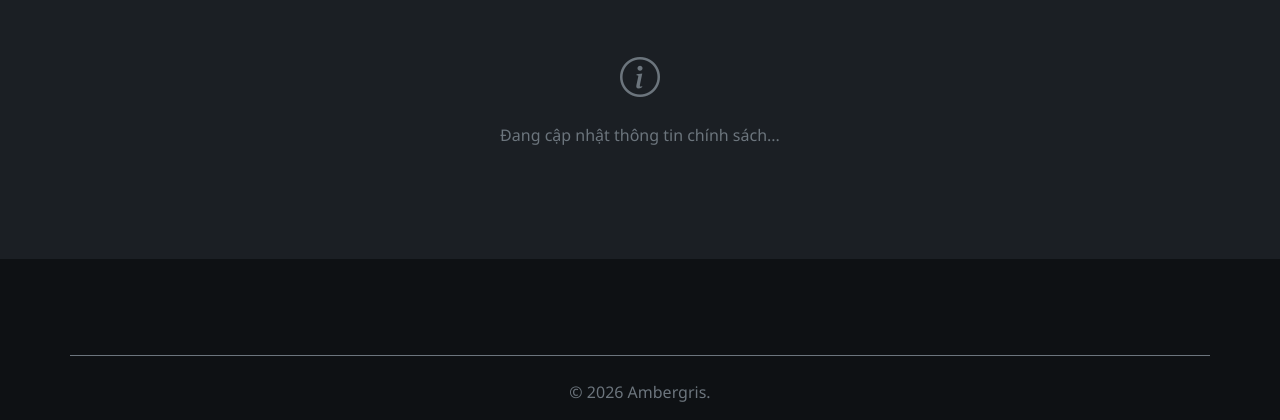
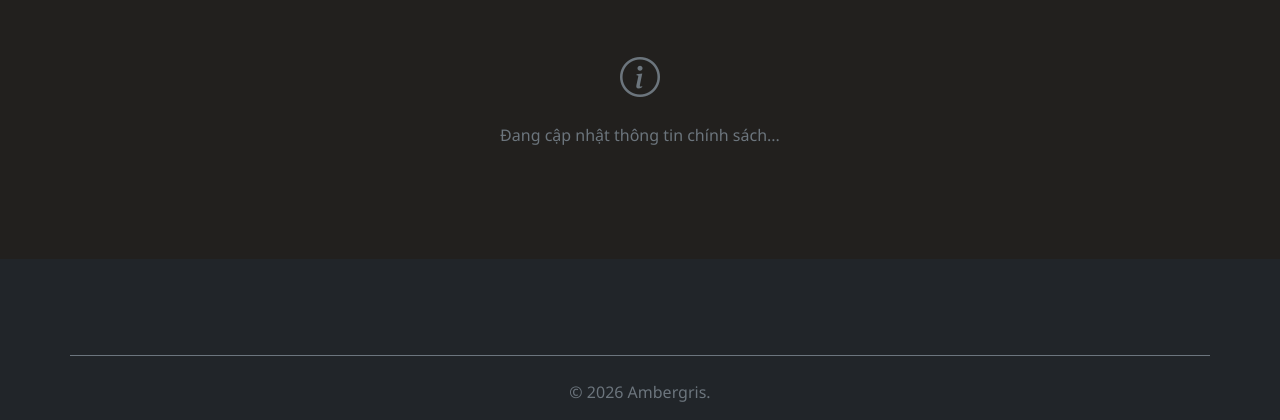
Before and after one commit to Dirak-magic/hotel_project_github, a Django app: template templates/brand_detail.html in a window 1280 px wide. Shown: the part 1326-1746 px from the top of the page. Run offline with Django 5.2, Linux system fonts and the light colour scheme; the template is opened without the code that fills it, so the values that code supplies are empty; some libraries are stand-ins or nearby versions.

Commit message:
Fix theme

```diff
--- a/templates/base.html
+++ b/templates/base.html
@@ -53,17 +53,17 @@
         /* --- CSS VARS --- */
 
         [data-bs-theme="dark"] {
-            --bs-body-bg: #1B1F24;
-            --bs-body-bg-rgb: 27, 31, 36;
-            --bs-secondary-bg: #22272E;
-            --bs-tertiary-bg: #1E2328;
+            --bs-body-bg: #22201E;
+            --bs-body-bg-rgb: 34, 32, 30;
+            --bs-secondary-bg: #2A2725;
+            --bs-tertiary-bg: #33302D;
         }
         /* --- DARK MODE --- */
-        [data-bs-theme="dark"] body { background-color: #1B1F24 !important; color: #f8f9fa !important; }
+        [data-bs-theme="dark"] body { background-color: #22201E !important; color: #f8f9fa !important; }
 
 
-        [data-bs-theme="dark"] .amenities-section { background-color: #1B1F24 !important; border-top: 1px solid rgba(255,255,255,0.05) !important; }
-        [data-bs-theme="dark"] footer, [data-bs-theme="dark"] .footer-section { background-color: #0E1114 !important; }
+        [data-bs-theme="dark"] .amenities-section { background-color: #22201E !important; border-top: 1px solid rgba(255,255,255,0.05) !important; }
+        [data-bs-theme="dark"] footer, [] .footer-section { background-color: #1C1A19 !important; }
 
 
         /* Luxury Navbar Toggler */
--- a/templates/brand_detail.html
+++ b/templates/brand_detail.html
@@ -716,11 +722,13 @@
 <script>
 function changeTabColor(activeBtn, color) {
     document.querySelectorAll('#propertyTabs .nav-link').forEach(btn => {
-        btn.style.backgroundColor = 'white';
-        btn.style.color = '#555';
+        btn.style.backgroundColor = 'rgba(255,255,255,0.05)';
+        btn.style.color = 'rgba(255,255,255,0.7)';
+        btn.style.borderColor = 'rgba(255,255,255,0.1)';
     });
     activeBtn.style.backgroundColor = color;
-    activeBtn.style.color = 'white';
+    activeBtn.style.color = '#1a1a1a';
+    activeBtn.style.borderColor = 'transparent';
 
     // Đẩy dữ liệu của tab hiện tại xuống Footer màu đen
     let propId = activeBtn.id.replace('tab-', '');
```
Also changed, not shown: other parts of templates/brand_detail.html (+16 -8 lines), templates/room_detail.html (+47 -5 lines), db.sqlite3.
